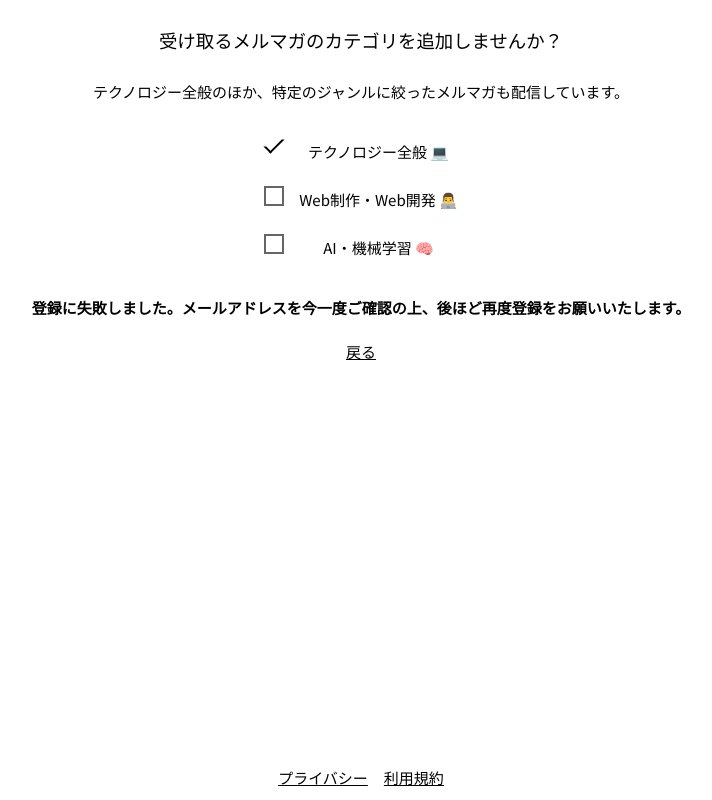
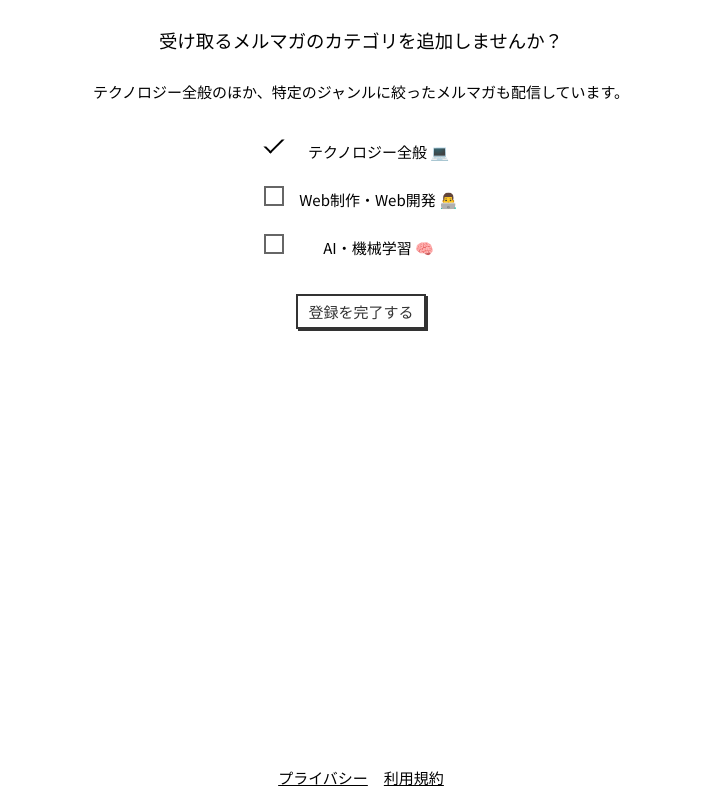
Before and after one commit to miyazakimaiko/techmatome, a Next.js app in the folder frontend/: page /subscribing in a window 1280 px wide. Shown: the whole page, without its empty margins (279-991 px from the left). Built offline with nearby package versions, Linux system fonts and the light colour scheme.

Commit message:
Implement findSubscriber

```diff
--- a/frontend/app/subscribing/page.tsx
+++ b/frontend/app/subscribing/page.tsx
@@ -1,30 +1,56 @@
 "use client"
 import Link from "next/link"
 import Image from "next/image"
-import { BaseSyntheticEvent, useState } from "react"
+import { BaseSyntheticEvent, useEffect, useState } from "react"
 import { useSearchParams } from "next/navigation"
-import addSubscriber from "@/helpers/addSubscriber"
+import addSubscriber from "@/functions/addSubscriber"
 import { Subscriber } from "@/interfaces/subscriber"
+import findSubscriber from "@/functions/findSubscriber"
 
 export default function Subscribing() {
   const searchParams = useSearchParams()
   const email = searchParams.get("email")
+
   const [subscribeToWeb, setSubscribeToWeb] = useState(false)
   const [subscribeToAi, setSubscribeToAi] = useState(false)
   const [processing, setProcessing] = useState(false)
-  const [error, setError] = useState(true)
+  const [error, setError] = useState(false)
+
+  // use https://react.dev/learn/reusing-logic-with-custom-hooks#custom-hooks-sharing-logic-between-components:~:text=You%20can%20extract%20the%20repetitive%20logic%20into%20this%20useFormInput%20custom%20Hook%3A
+
+  useEffect(() => {
+    const find = async (email: string) => {
+      try {
+        const subscriber = await findSubscriber(email)
+
+        console.log(subscriber.found)
+        console.log(subscriber.data)
+
+      } catch (e: any) {
+        setError(true)
+      } finally {
+        setProcessing(false)
+      }
+    }
+    if (email) find(email)
+  }, [email])
+
 
   const subscribe = (event: BaseSyntheticEvent) => {
     event.preventDefault()
     try {
       setProcessing(true)
       addSubscriber({
-        email,
-        web: subscribeToWeb,
-        ai: subscribeToAi,
+        email_address: email,
+        tech_subscribed: 1,
+        web_subscribed: subscribeToWeb ? 1 : 0,
+        ai_subscribed: subscribeToAi ? 1 : 0,
       } as Subscriber)
+
     } catch (e: any) {
       setError(true)
+    } finally {
+      setProcessing(false)
     }
   }
 
--- /dev/null
+++ b/frontend/interfaces/findSubscriberPayload.tsx
@@ -0,0 +1,6 @@
+import { Subscriber } from "./subscriber"
+
+export interface FindSubscriberPayload {
+  found: boolean
+  data: Subscriber | undefined
+}
```
Also changed, not shown: 1 other file (tests, documents, lock files or other folders).
